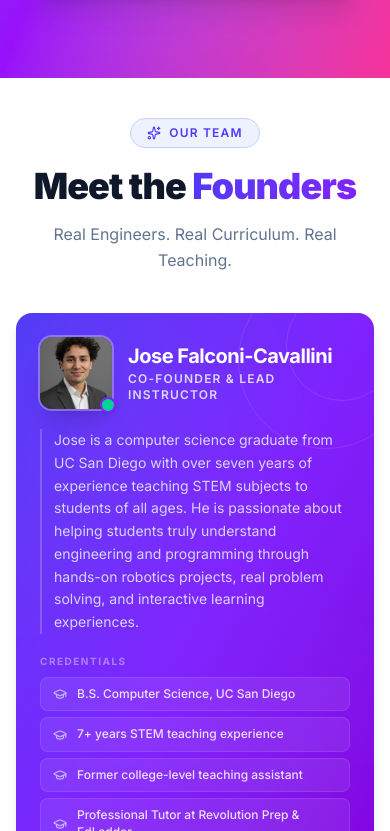
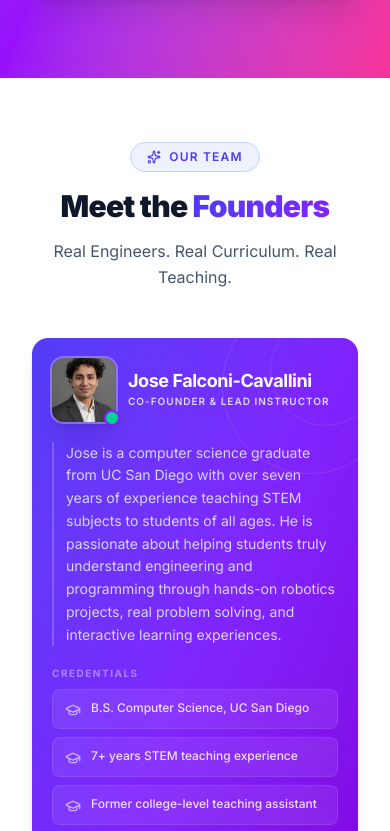
Before and after one commit to jfalconi-cavallini/metaminds_website, a Next.js app: page / in a window 390 px wide. Shown: the part 1013-1844 px from the top of the page. Built offline with nearby package versions, Linux system fonts and the light colour scheme.

Commit message:
New Founders Page

```diff
--- a/components/Founders.tsx
+++ b/components/Founders.tsx
@@ -10,11 +10,11 @@ export default function Founders() {
     return (
         <Section
             id="founders"
-            className="relative bg-white !pt-10 !pb-12 overflow-hidden min-h-screen"
+            className="relative bg-white !pt-16 !pb-20 overflow-hidden"
         >
 
             {/* ── Header ── */}
-            <div className="relative z-10 text-center mb-10">
+            <div className="relative z-10 text-center mb-12">
                 <motion.div
                     initial={{ opacity: 0, y: -8 }}
                     animate={{ opacity: 1, y: 0 }}
@@ -29,7 +29,7 @@ export default function Founders() {
                     initial={{ opacity: 0, y: -8 }}
                     animate={{ opacity: 1, y: 0 }}
                     transition={{ duration: 0.45, delay: 0.08 }}
-                    className="text-4xl md:text-5xl font-black text-slate-900 mb-3 tracking-tight leading-tight"
+                    className="text-3xl sm:text-4xl md:text-5xl font-black text-slate-900 mb-3 tracking-tight leading-tight px-4"
                 >
                     Meet the{" "}
                     <span className="bg-gradient-to-r from-indigo-600 to-violet-600 bg-clip-text text-transparent">
@@ -41,21 +41,21 @@ export default function Founders() {
                     initial={{ opacity: 0 }}
                     animate={{ opacity: 1 }}
                     transition={{ duration: 0.45, delay: 0.16 }}
-                    className="text-slate-500 text-base max-w-lg mx-auto leading-relaxed"
+                    className="text-slate-600 text-base sm:text-lg max-w-2xl mx-auto leading-relaxed px-4"
                 >
                     Real Engineers. Real Curriculum. Real Teaching.
                 </motion.p>
             </div>
 
             {/* ── Cards ── */}
-            <div className="relative z-10 grid md:grid-cols-2 gap-6 max-w-4xl mx-auto">
+            <div className="relative z-10 grid md:grid-cols-2 gap-6 sm:gap-8 max-w-5xl mx-auto px-4">
                 {siteData.founders.map((founder, idx) => (
                     <motion.div
                         key={idx}
                         initial={{ opacity: 0, y: 28 }}
                         animate={{ opacity: 1, y: 0 }}
                         transition={{ delay: 0.2 + idx * 0.15, duration: 0.5 }}
-                        className="group relative rounded-2xl overflow-hidden shadow-lg hover:shadow-2xl hover:-translate-y-0.5 transition-all duration-300"
+                        className="group relative rounded-2xl overflow-hidden shadow-lg hover:shadow-2xl hover:-translate-y-1 transition-all duration-300"
                     >
                         {/* Card gradient */}
                         <div className="absolute inset-0 bg-gradient-to-br from-indigo-600 via-violet-600 to-purple-700" />
@@ -75,12 +75,12 @@ export default function Founders() {
                         <div className="absolute -bottom-8 -left-8 w-36 h-36 border border-white/10 rounded-full" />
 
                         {/* Content */}
-                        <div className="relative z-10 p-6">
+                        <div className="relative z-10 p-5 sm:p-6">
 
                             {/* Avatar + identity */}
-                            <div className="flex items-center gap-4 mb-5">
+                            <div className="flex items-center gap-3 sm:gap-4 mb-5">
                                 <div className="relative flex-shrink-0">
-                                    <div className="w-[72px] h-[72px] rounded-xl overflow-hidden ring-2 ring-white/30 shadow-xl">
+                                    <div className="w-16 h-16 sm:w-[72px] sm:h-[72px] rounded-xl overflow-hidden ring-2 ring-white/30 shadow-xl">
                                         <Image
                                             src={founder.image}
                                             alt={founder.name}
@@ -92,32 +92,32 @@ export default function Founders() {
                                     <div className="absolute -bottom-1 -right-1 w-4 h-4 bg-emerald-400 rounded-full border-2 border-violet-600 shadow" />
                                 </div>
                                 <div className="flex-1 min-w-0">
-                                    <h3 className="text-xl font-bold text-white tracking-tight leading-tight">
+                                    <h3 className="text-lg sm:text-xl font-bold text-white tracking-tight leading-tight">
                                         {founder.name}
                                     </h3>
-                                    <p className="text-violet-200 text-xs font-semibold tracking-widest uppercase mt-0.5">
+                                    <p className="text-violet-200 text-[10px] sm:text-xs font-semibold tracking-widest uppercase mt-0.5">
                                         {founder.title}
                                     </p>
                                 </div>
                             </div>
 
                             {/* Bio */}
-                            <p className="text-indigo-100/90 text-sm leading-relaxed mb-5 border-l-2 border-white/20 pl-3">
+                            <p className="text-indigo-100/90 text-sm sm:text-base leading-relaxed mb-5 border-l-2 border-white/20 pl-3">
                                 {founder.bio}
                             </p>
 
                             {/* Credentials */}
-                            <div className="space-y-1.5">
+                            <div className="space-y-2">
                                 <p className="text-white/40 text-[10px] font-bold tracking-[0.15em] uppercase mb-2">
                                     Credentials
                                 </p>
                                 {founder.credentials.map((credential, i) => (
                                     <div
                                         key={i}
-                                        className="flex items-center gap-2.5 bg-white/[0.08] hover:bg-white/[0.14] border border-white/10 rounded-lg px-3 py-2 transition-colors duration-200"
+                                        className="flex items-start gap-2.5 bg-white/[0.08] hover:bg-white/[0.14] border border-white/10 rounded-lg px-3 py-2.5 transition-colors duration-200"
                                     >
-                                        <GraduationCap className="w-3.5 h-3.5 text-violet-300 flex-shrink-0" />
-                                        <span className="text-white/85 text-xs font-medium leading-snug">
+                                        <GraduationCap className="w-4 h-4 text-violet-300 flex-shrink-0 mt-0.5" />
+                                        <span className="text-white/85 text-xs sm:text-sm font-medium leading-snug">
                                             {credential}
                                         </span>
                                     </div>
@@ -127,6 +127,18 @@ export default function Founders() {
                     </motion.div>
                 ))}
             </div>
+
+            {/* Optional: Trust statement */}
+            <motion.div
+                initial={{ opacity: 0 }}
+                animate={{ opacity: 1 }}
+                transition={{ delay: 0.6, duration: 0.5 }}
+                className="text-center mt-12 px-4"
+            >
+                <p className="text-slate-500 text-sm sm:text-base max-w-2xl mx-auto">
+                    Combined <span className="font-bold text-indigo-600">20+ years</span> of engineering experience teaching the next generation of innovators.
+                </p>
+            </motion.div>
         </Section>
     );
 }
```
